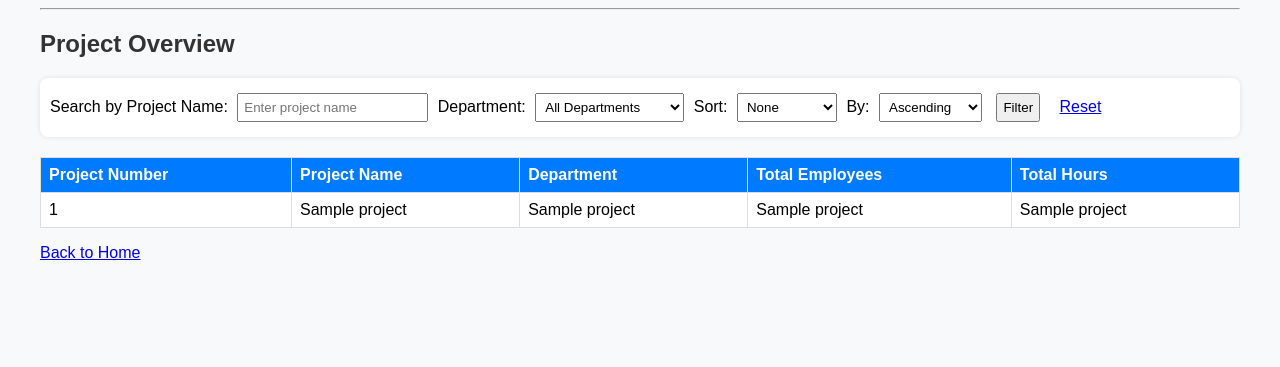
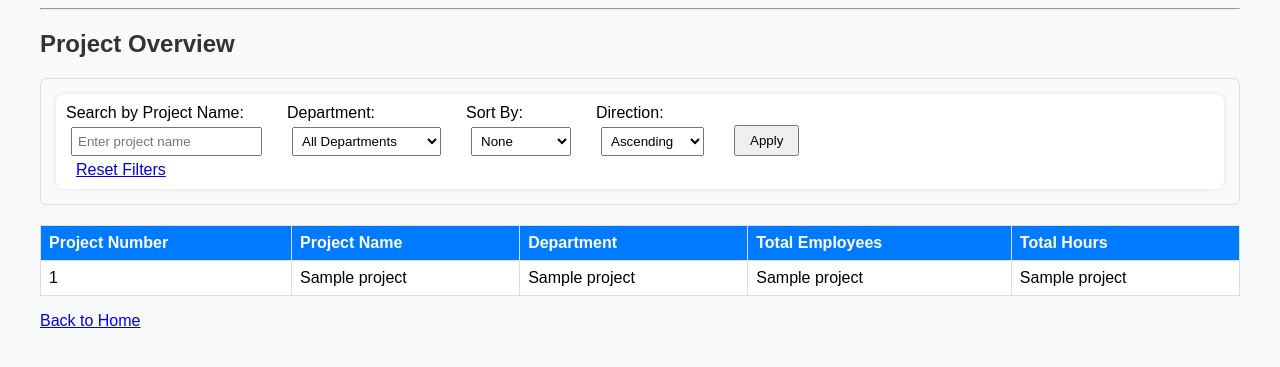
Before and after one commit to chehakchopra/A4-Database-Company-Project, a Flask app: page /projects in a window 1280 px wide. Shown: the part 58-425 px from the top of the page. Run offline with Flask 3, Linux system fonts and the light colour scheme; the visitor is signed in with stand-in values (Sample User, id 1); a database or web service that is not in the repository returns one stand-in record (values such as "Sample title"); some libraries are stand-ins or nearby versions.

Commit message:
Improve sorting (emp & proj)

```diff
--- a/app.py
+++ b/app.py
@@ -18,6 +18,7 @@ def get_db_connection():
     )
     return conn
 
+
 def login_required(f):
     @wraps(f)
     def decorated_function(*args, **kwargs):
@@ -25,6 +26,7 @@ def login_required(f):
             return redirect(url_for("login"))
         return f(*args, **kwargs)
     return decorated_function
+
 
 @app.route("/", methods=["GET", "POST"])
 def login():
@@ -52,6 +54,7 @@ def login():
 
     return render_template("login.html")
 
+
 @app.route("/home")
 @login_required
 def home():
@@ -67,6 +70,7 @@ def home():
         username=session["username"],
         total_employees=total_employees
     )
+
 
 @app.route("/employees", methods=["GET"])
 @login_required
@@ -113,17 +117,15 @@ def employees():
         GROUP BY e.ssn, e.fname, e.lname, d.dname
     """
 
-    # Sorting
-    if sort_by:
-        query += " ORDER BY "
-        if sort_by == "hours":
-            query += "total_hours "
-        else:
-            query += "full_name "
-
-        query += "DESC " if sort_dir == "desc" else "ASC "
-    else:
-        query += " ORDER BY full_name ASC "
+    # Sorting (by default, no sorting)
+    # ensure the valid sorting options are selected
+    if ((sort_by == "hours" or sort_by == "name") and
+            (sort_dir == "asc" or sort_dir == "desc")):
+        sort_condition = " ORDER BY "
+        sort_condition += "total_hours" if sort_by == "hours" else "e.fname"
+        sort_condition += " DESC" if sort_dir == "desc" else " ASC"
+        query += sort_condition
+    query += ";"
 
     cur.execute(query, params)
     employees = cur.fetchall()
@@ -143,6 +145,7 @@ def employees():
         sort_by=sort_by,
         sort_dir=sort_dir
     )
+
 
 @app.route("/projects", methods=["GET"])
 @login_required
@@ -184,12 +187,15 @@ def projects():
 
     query += " GROUP BY p.pnumber, p.pname, d.dname "
 
-    if sort_by == "hours":
-        query += " ORDER BY total_hours "
-    else:
-        query += " ORDER BY total_employees "
-
-    query += "DESC " if sort_dir == "desc" else "ASC "
+    # Sorting (by default, no sorting)
+    # ensure the valid sorting options are selected
+    if ((sort_by == "hours" or sort_by == "headcount") and
+            (sort_dir == "asc" or sort_dir == "desc")):
+        sort_condition = " ORDER BY "
+        sort_condition += "total_hours" if sort_by == "hours" else "total_employees"
+        sort_condition += " DESC" if sort_dir == "desc" else " ASC"
+        query += sort_condition
+    query += ";"
 
     cur.execute(query, params)
     projects = cur.fetchall()
@@ -220,7 +226,8 @@ def add_employee():
     cur.execute("SELECT dnumber, dname FROM department ORDER BY dname;")
     departments = cur.fetchall()
 
-    cur.execute("SELECT ssn, fname || ' ' || lname FROM employee ORDER BY fname;")
+    cur.execute(
+        "SELECT ssn, fname || ' ' || lname FROM employee ORDER BY fname;")
     supervisors = cur.fetchall()
 
     if request.method == "POST":
@@ -275,7 +282,9 @@ def edit_employee(ssn):
     cur.execute("SELECT dnumber, dname FROM department ORDER BY dname;")
     departments = cur.fetchall()
 
-    cur.execute("SELECT ssn, fname || ' ' || lname FROM employee WHERE ssn <> %s;", (ssn,))
+    cur.execute(
+        "SELECT ssn, fname || ' ' || lname FROM employee WHERE ssn <> %s;",
+        (ssn,))
     supervisors = cur.fetchall()
 
     if request.method == "POST":
@@ -337,6 +346,7 @@ def delete_employee(ssn):
 
     return redirect(url_for("employees"))
 
+
 @app.route("/logout")
 def logout():
     session.clear()
--- a/templates/projects.html
+++ b/templates/projects.html
@@ -1,35 +1,55 @@
 {% extends "layout.html" %}
 {% block content %}
+
 <h2>Project Overview</h2>
 
-<form method="get" action="{{ url_for('projects') }}" style="margin-bottom: 20px;">
+<div style="border:1px solid #ddd; padding:15px; border-radius:6px; background:#fafafa; margin-bottom:20px;">
+
+  <form method="get" action="{{ url_for('projects') }}">
+
+    <div style="display: flex; flex-wrap:wrap; gap:20px;">
+
+      <div style="display: flex; flex-direction: column;">
         <label for="search_name">Search by Project Name:</label>
-  <input type="text" id="search_name" name="search_name" value="{{ search_name }}" placeholder="Enter project name">
+        <input type="text" id="search_name" name="search_name" value="{{ search_name }}"
+          placeholder="Enter project name">
+      </div>
 
+      <div style="display: flex; flex-direction: column;">
         <label for="department">Department:</label>
         <select id="department" name="department">
           <option value="">All Departments</option>
           {% for dept in departments %}
-      <option value="{{ dept }}" {% if dept == selected_dept %}selected{% endif %}>{{ dept }}</option>
+          <option value="{{ dept }}" {% if dept==selected_dept %}selected{% endif %}>{{ dept }}</option>
           {% endfor %}
         </select>
+      </div>
 
-  <label for="sort_by">Sort:</label>
+      <div style="display: flex; flex-direction: column;">
+        <label for="sort_by">Sort By:</label>
         <select id="sort_by" name="sort_by">
           <option value="">None</option>
-    <option value="headcount" {% if sort_by == "headcount" %}selected{% endif %}>Headcount</option>
-    <option value="hours" {% if sort_by == "hours" %}selected{% endif %}>Total Hours</option>
+          <option value="headcount" {% if sort_by=="headcount" %}selected{% endif %}>Headcount</option>
+          <option value="hours" {% if sort_by=="hours" %}selected{% endif %}>Total Hours</option>
         </select>
+      </div>
 
-  <label for="sort_dir">By:</label>
+      <div style="display: flex; flex-direction: column;">
+        <label for="sort_dir">Direction:</label>
         <select id="sort_dir" name="sort_dir">
-    <option value="asc" {% if sort_dir == "asc" %}selected{% endif %}>Ascending</option>
-    <option value="desc" {% if sort_dir == "desc" %}selected{% endif %}>Descending</option>
+          <option value="asc" {% if sort_dir=="asc" %}selected{% endif %}>Ascending</option>
+          <option value="desc" {% if sort_dir=="desc" %}selected{% endif %}>Descending</option>
         </select>
+      </div>
 
-  <button type="submit">Filter</button>
-  <a href="{{ url_for('projects') }}">Reset</a>
+      <div style="align-self: flex-end;">
+        <button type="submit" style="padding:6px 14px;">Apply</button>
+      </div>
+    </div>
+    <a href="{{ url_for('projects') }}">Reset Filters</a>
+
   </form>
+</div>
 
 <table border="1" cellpadding="8" cellspacing="0">
   <tr>
```
Also changed, not shown: templates/employees.html (+8 -9 lines). Lines whose indentation alone changed are shown as unchanged.
